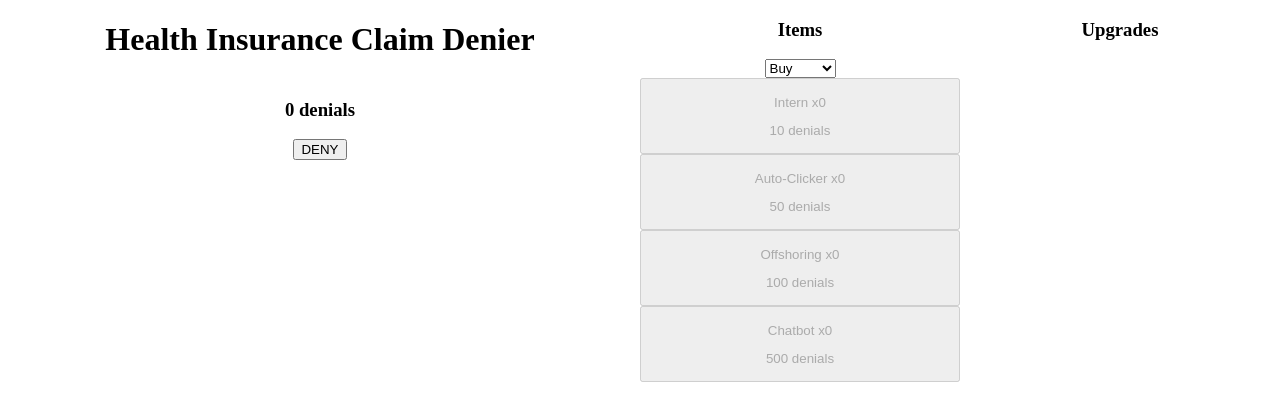
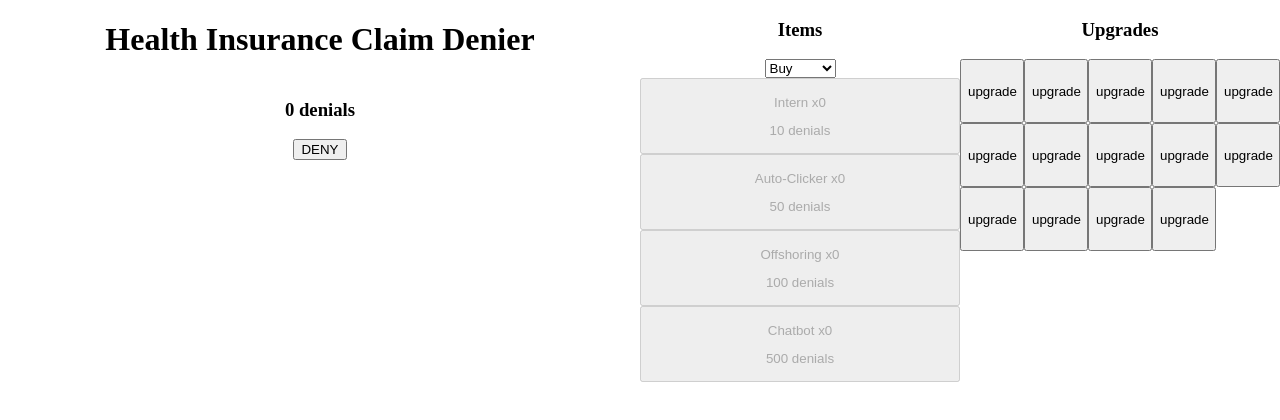
Before and after one commit to fnnbrr/claim-denier, a SvelteKit app: page / in a window 1280 px wide. Shown: the top 420 px of the page. Built offline with nearby package versions, Linux system fonts and the light colour scheme.

Commit message:
Basic upgrades grid layout

```diff
--- a/src/items.svelte
+++ b/src/items.svelte
@@ -32,6 +32,7 @@
   }
 
   .item-list {
+    width: 100%;
     overflow-y: auto;
   }
 </style>
--- a/src/upgrade-view.svelte
+++ b/src/upgrade-view.svelte
@@ -0,0 +1,13 @@
+<script lang="ts">
+  function onclick() {
+    console.log("clicked upgrade");
+  }
+</script>
+
+<button {onclick} class="upgrade-view"> upgrade </button>
+
+<style>
+  .upgrade-view {
+    aspect-ratio: 1;
+  }
+</style>
--- a/src/upgrades.svelte
+++ b/src/upgrades.svelte
@@ -1,5 +1,25 @@
+<script>
+  import UpgradeView from "./upgrade-view.svelte";
+</script>
+
 <div class="upgrades">
   <h3>Upgrades</h3>
+  <div class="upgrade-list">
+    <UpgradeView></UpgradeView>
+    <UpgradeView></UpgradeView>
+    <UpgradeView></UpgradeView>
+    <UpgradeView></UpgradeView>
+    <UpgradeView></UpgradeView>
+    <UpgradeView></UpgradeView>
+    <UpgradeView></UpgradeView>
+    <UpgradeView></UpgradeView>
+    <UpgradeView></UpgradeView>
+    <UpgradeView></UpgradeView>
+    <UpgradeView></UpgradeView>
+    <UpgradeView></UpgradeView>
+    <UpgradeView></UpgradeView>
+    <UpgradeView></UpgradeView>
+  </div>
 </div>
 
 <style>
@@ -9,6 +29,13 @@
     flex-direction: column;
     align-items: center;
     justify-content: start;
+  }
+
+  .upgrade-list {
+    width: 100%;
+    display: grid;
+    grid-template-columns: repeat(auto-fill, 64px);
     overflow-y: auto;
+    justify-content: center;
   }
 </style>
```
